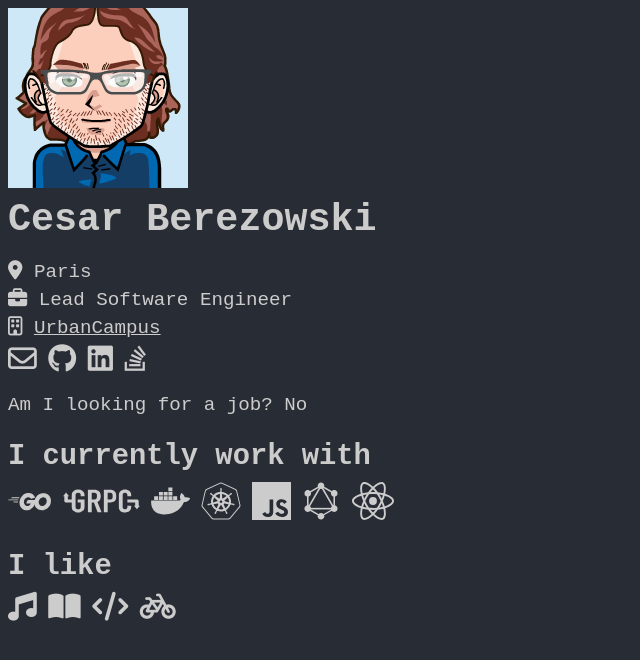
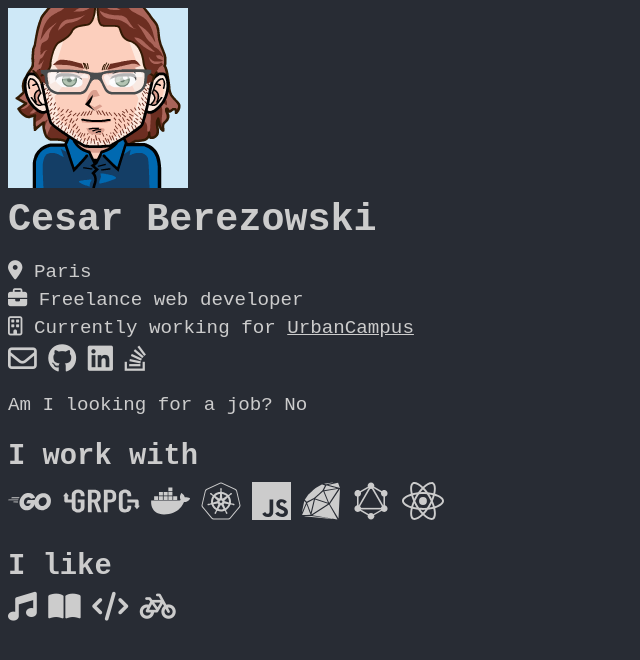
Before and after one commit to cberez/cesarberezowski.com, a plain HTML site: page index.html in a window 1280 px wide. Shown: the whole page, without its empty margins (0-640 px from the left). Drawn offline with Linux system fonts and the light colour scheme; a small style sheet from the web is missing.

Commit message:
update position + add ruby

```diff
--- a/index.html
+++ b/index.html
@@ -19,8 +19,8 @@
     <h1>Cesar Berezowski</h1>
     <ul>
       <li><i class="fas fa-map-marker-alt"></i> Paris</li>
-      <li><i class="fas fa-briefcase"></i> Lead Software Engineer</li>
-      <li><i class="far fa-building"></i> <a href="https://urbancampus.com">UrbanCampus</a></li>
+      <li><i class="fas fa-briefcase"></i> Freelance web developer</li>
+      <li><i class="far fa-building"></i> Currently working for <a href="https://urbancampus.com">UrbanCampus</a></li>
       <li>
         <a href="mailto:me@cesarberezowski.com"><i class="icon far fa-envelope"></i></a>
         <a href="https://github.com/cberez/"><i class="icon fab fa-github"></i></a>
@@ -29,12 +29,13 @@
       </li>
     </ul>
     <p>Am I looking for a job? No</p>
-    <h2>I currently work with</h2>
+    <h2>I work with</h2>
     <img class="logo" src="img/golang_logo.svg" alt="golang" />
     <img class="logo" src="img/grpc_logo.svg" alt="grpc" />
     <img class="logo" src="img/docker_logo.svg" alt="docker" />
     <img class="logo" src="img/kubernetes_logo.svg" alt="kubernetes" />
     <img class="logo" src="img/javascript_logo.svg" alt="javascript" />
+    <img class="logo" src="img/ruby_logo.svg" alt="ruby" />
     <img class="logo" src="img/graphql_logo.svg" alt="graphql" />
     <img class="logo" src="img/react_logo.svg" alt="react.js" />
     <h2>I like</h2>
```
Also changed, not shown: img/ruby_logo.svg (added).
